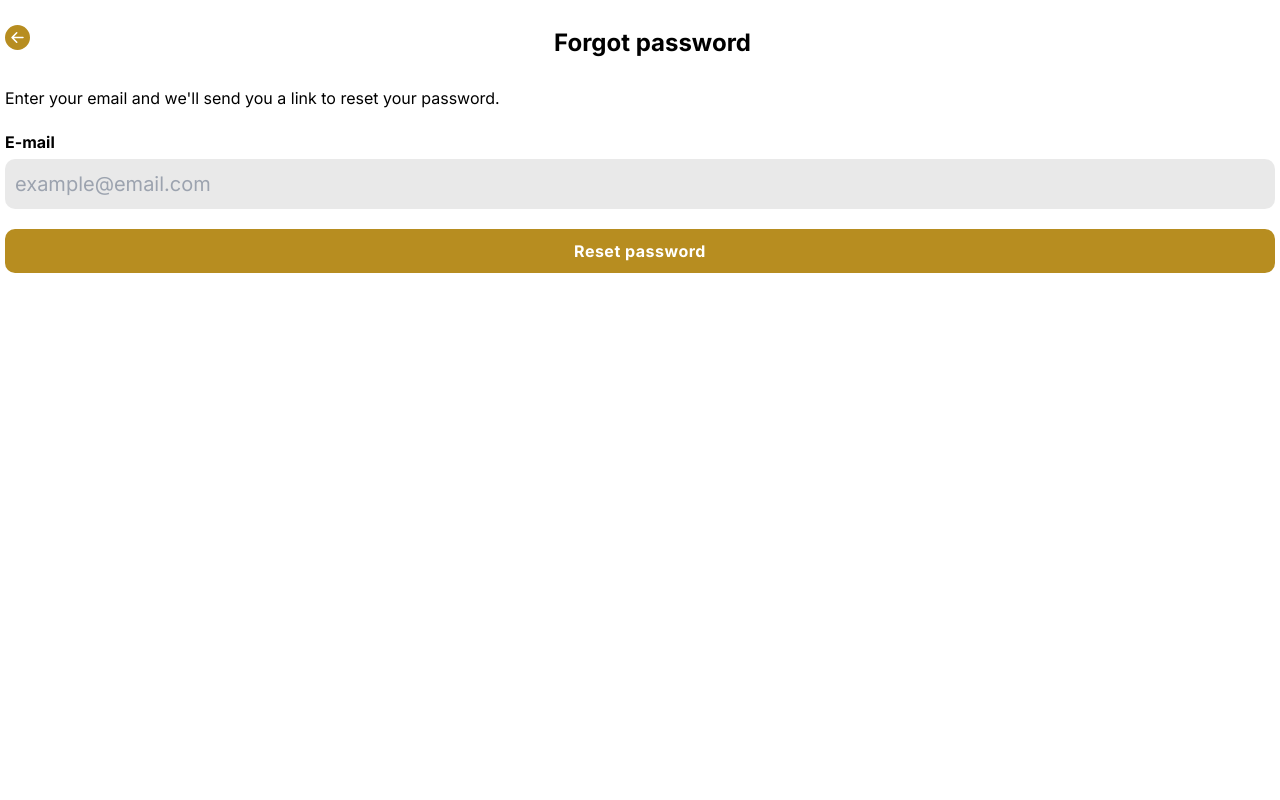
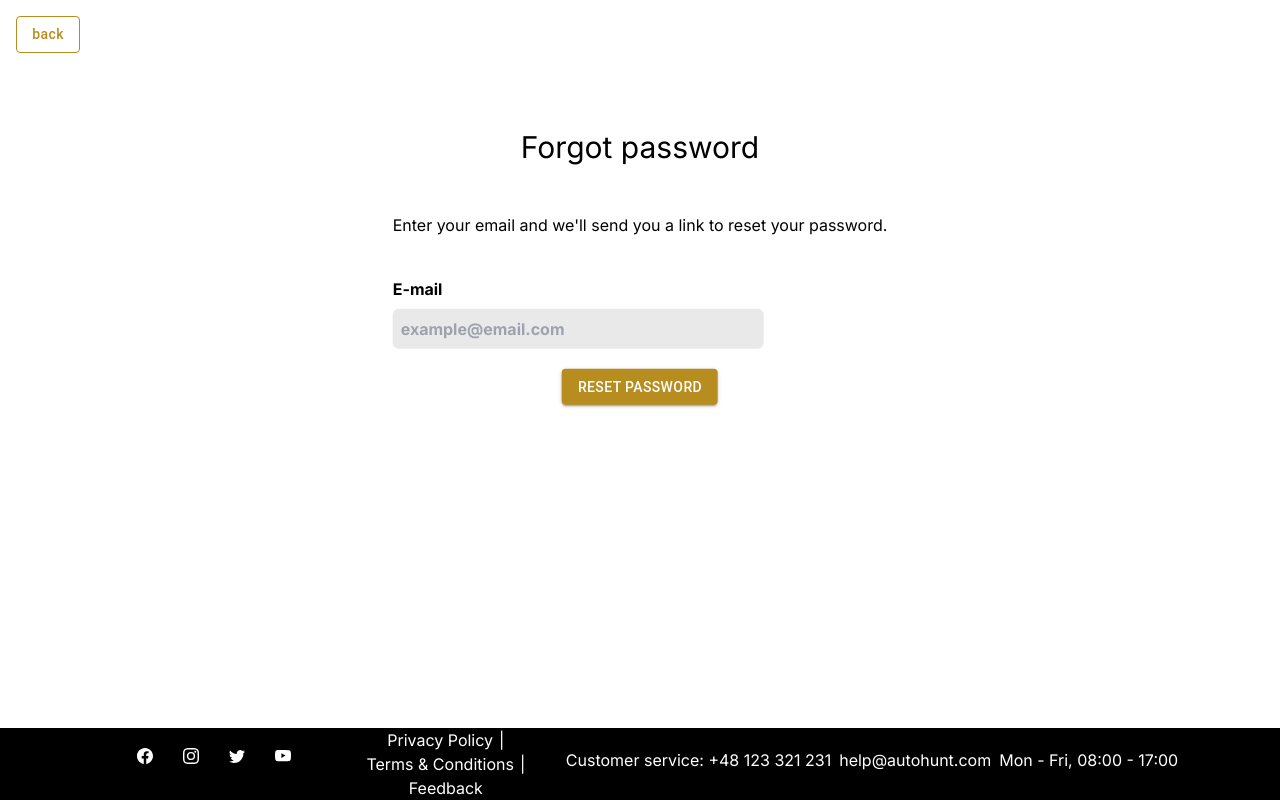
Before and after one commit to Pi0t3r/AutoHunt, a Next.js app: page /register/forgot in a window 1280 px wide. Built offline with nearby package versions, Linux system fonts and the light colour scheme.

Commit message:
deleted forgot.module.css;added Footer component to page.tsx in folder register & folder forgot; added tailwind styles for page.tsx in folder forgot;corrected navbar.tsx styles;added missig types placeholder in myTypes.ts

```diff
--- a/app/page.tsx
+++ b/app/page.tsx
@@ -21,7 +21,7 @@ export default function Home() {
           <div className="bg-gradient-to-r from-[#020024] via-[#0b0101] to-[#10505d] hidden absolute inset-0 z-50 min-[1015px]:block" />
         </picture>
         <div className="absolute inset-0 bg-black/70" />
-        <div className="absolute top-1/2 left-1/2 z-10 text-white -translate-x-1/2 -translate-y-1/2 z-[51]">
+        <div className="absolute top-1/2 left-1/2 z-10 text-white -translate-x-1/2 -translate-y-1/2 z-[51] lg:text-3xl lg:text-center">
           <p>
             Welcome to{" "}
             <span className="uppercase font-bold text-main">autohunt</span>
--- a/app/register/forgot/forgot.module.css
+++ /dev/null
@@ -1,49 +0,0 @@
-.container {
-  align-items: center;
-  padding: 5px;
-}
-.container div {
-  display: flex;
-  justify-content: space-between;
-  margin-top: 20px;
-}
-.container div span {
-  margin: 0 auto;
-  font-size: 24px;
-  font-weight: bold;
-}
-.container div a svg {
-  color: #b78d20;
-  width: 25px;
-  height: 25px;
-}
-.container .information {
-  text-align: center;
-  margin-top: 25px;
-}
-.container .form {
-  display: flex;
-  flex-direction: column;
-  margin-top: 20px;
-}
-.container .form label {
-  font-weight: bold;
-}
-.container .form input[type="text"] {
-  margin-top: 5px;
-  font-size: 20px;
-  border: none;
-  padding: 10px;
-  background-color: #a3a3a33e;
-  border-radius: 10px;
-}
-.container .form input[type="submit"] {
-  background: #b78d20;
-  border: none;
-  padding: 10px;
-  margin-top: 20px;
-  border-radius: 10px;
-  font-weight: bold;
-  letter-spacing: 0.5px;
-  color: white;
-}
--- a/app/register/forgot/page.tsx
+++ b/app/register/forgot/page.tsx
@@ -1,23 +1,63 @@
 /* eslint-disable react/no-unescaped-entities */
-import styles from "./forgot.module.css";
-import { BsFillArrowLeftCircleFill } from "react-icons/bs";
 import Link from "next/link";
+import { Button } from "@mui/material";
+import Footer from "@/components/footer/Footer";
 export default function Forgot() {
   return (
-    <div className={styles.container}>
-      <div>
-        <Link href="/register">
-          <BsFillArrowLeftCircleFill />
+    <div className="w-full max-w-7xl relative h-screen mx-auto flex">
+      <div className="w-full flex flex-col">
+        <Link href="/register" className="absolute top-0 left-0 p-4">
+          <Button
+            variant="outlined"
+            sx={{
+              borderColor: "#b78d20",
+              color: "#b78d20",
+              textTransform: "lowercase",
+
+              ":hover": { borderColor: "#a67c10", color: "#b78d20" },
+            }}
+          >
+            Back
+          </Button>
         </Link>
-        <span>Forgot password</span>
-      </div>
-      <div className={styles.information}>
-        <p>Enter your email and we'll send you a link to reset your password.</p>
-      </div>
-      <div className={styles.form}>
-        <label htmlFor="email">E-mail</label>
-        <input type="text" id="email" placeholder="example@email.com" />
-        <input type="submit"  value="Reset password"/>
+        <div className="flex flex-col items-center justify-center absolute top-1/3 left-1/2 -translate-x-1/2 -translate-y-1/2">
+          <h5 className="text-lg lg:text-3xl text-center">Forgot password</h5>
+          <div className="mt-12">
+            <p>
+              Enter your email and we'll send you a link to reset your password.
+            </p>
+          </div>
+          <div className="flex flex-col gap-y-5 w-full mt-10">
+            <label className="font-bold flex flex-col w-full">
+              E-mail
+              <input
+                type="text"
+                id="email"
+                placeholder="example@email.com"
+                className="p-2 rounded-md w-3/4 max-w-3xl mt-2 bg-[#a3a3a33e]"
+              />
+            </label>
+            <Button
+              type="submit"
+              variant="contained"
+              sx={{
+                backgroundColor: "#b78d20",
+                transition: "scale .5s",
+                margin:"auto",
+                width:"fit-content",
+                ":hover": {
+                  scale: "1.1",
+                  backgroundColor: "#b78d20",
+                },
+              }}
+            >
+              Reset password
+            </Button>
+          </div>
+        </div>
+        <div className="absolute bottom-0 inset-x-0">
+          <Footer />
+        </div>
       </div>
     </div>
   );
--- a/app/register/page.tsx
+++ b/app/register/page.tsx
@@ -5,8 +5,7 @@ import { ActiveButton } from "@/types/myTypes";
 import Link from "next/link";
 import { useEffect, useState } from "react";
 import { Button } from "@mui/material";
-
-
+import Footer from "@/components/footer/Footer";
 
 export default function Register() {
   const [activeButton, setActiveButton] = useState<ActiveButton>("login");
@@ -16,7 +15,8 @@ export default function Register() {
   };
 
   return (
-    <div>
+    <div className="w-full max-w-7xl relative h-screen mx-auto flex">
+      <div className="w-full">
         <Link href="/" className="absolute top-0 left-0 p-4">
           <Button
             variant="outlined"
@@ -31,8 +31,10 @@ export default function Register() {
             Back
           </Button>
         </Link>
-      <div className="flex flex-col justify-center items-center mt-20 bg-slate-200 w-full max-w-xl mx-auto rounded-md p-4">
-        <h1 className="uppercase font-medium text-2xl"><span className="font-bold text-main">Join us</span> to continue</h1>
+        <div className="flex flex-col justify-center items-center bg-slate-200 w-full max-w-xl mx-auto rounded-md p-4 top-1/3 left-1/2 -translate-x-1/2 -translate-y-1/2 absolute">
+          <h1 className="uppercase font-medium text-2xl">
+            <span className="font-bold text-main">Join us</span> to continue
+          </h1>
           <div className="flex flex-row justify-between w-full max-w-xl my-10">
             <button
               className={`${
@@ -58,6 +60,10 @@ export default function Register() {
           {activeButton === "login" && <LoginForm />}
           {activeButton === "signup" && <RegisterForm />}
         </div>
+        <div className="absolute bottom-0 inset-x-0">
+          <Footer />
+        </div>
+      </div>
     </div>
   );
 }
--- a/components/Offers/Offers.tsx
+++ b/components/Offers/Offers.tsx
@@ -118,11 +118,11 @@ export default function Offers() {
   const filteredLength = sortedAdvertData.length;
   // Render the Offers component
   return (
-    <div className="w-full bg-white text-center text-black mt-4">
+    <div className="w-full bg-white text-center text-black pt-4 bg-slate-100">
       <h2 className="font-medium">What you're looking for?</h2>
-      <div>
+      <>
         <Filters setAdvertData={setAdvertData} />
-      </div>
+      </>
       <p className="my-2">
         Available advertisements:{" "}
         <span className="text-main font-bold">{filteredLength}</span>
--- a/components/navbar/Navbar.tsx
+++ b/components/navbar/Navbar.tsx
@@ -31,7 +31,7 @@ export default function Navbar() {
         <LoggedInNabar /> // Render the LoggedInNavbar component if the user is authenticated
       ) : (
         <nav
-          className="fixed inset-x-0 top-0 flex justify-between p-5 z-[51] items-center"
+          className="fixed inset-x-0 top-0 flex justify-between p-5 z-[51] items-center max-w-7xl m-auto"
           style={navbarStyles}
         >
           {/* Render the navigation bar for non-authenticated users */}
--- a/types/myTypes.ts
+++ b/types/myTypes.ts
@@ -148,4 +148,5 @@ export interface LinksProps {
 export interface LabelInput {
   value: string;
   onChange: (e: React.ChangeEvent<HTMLInputElement>) => void;
+  placeholder: string;
 }
```
Lines whose indentation alone changed are shown as unchanged.
